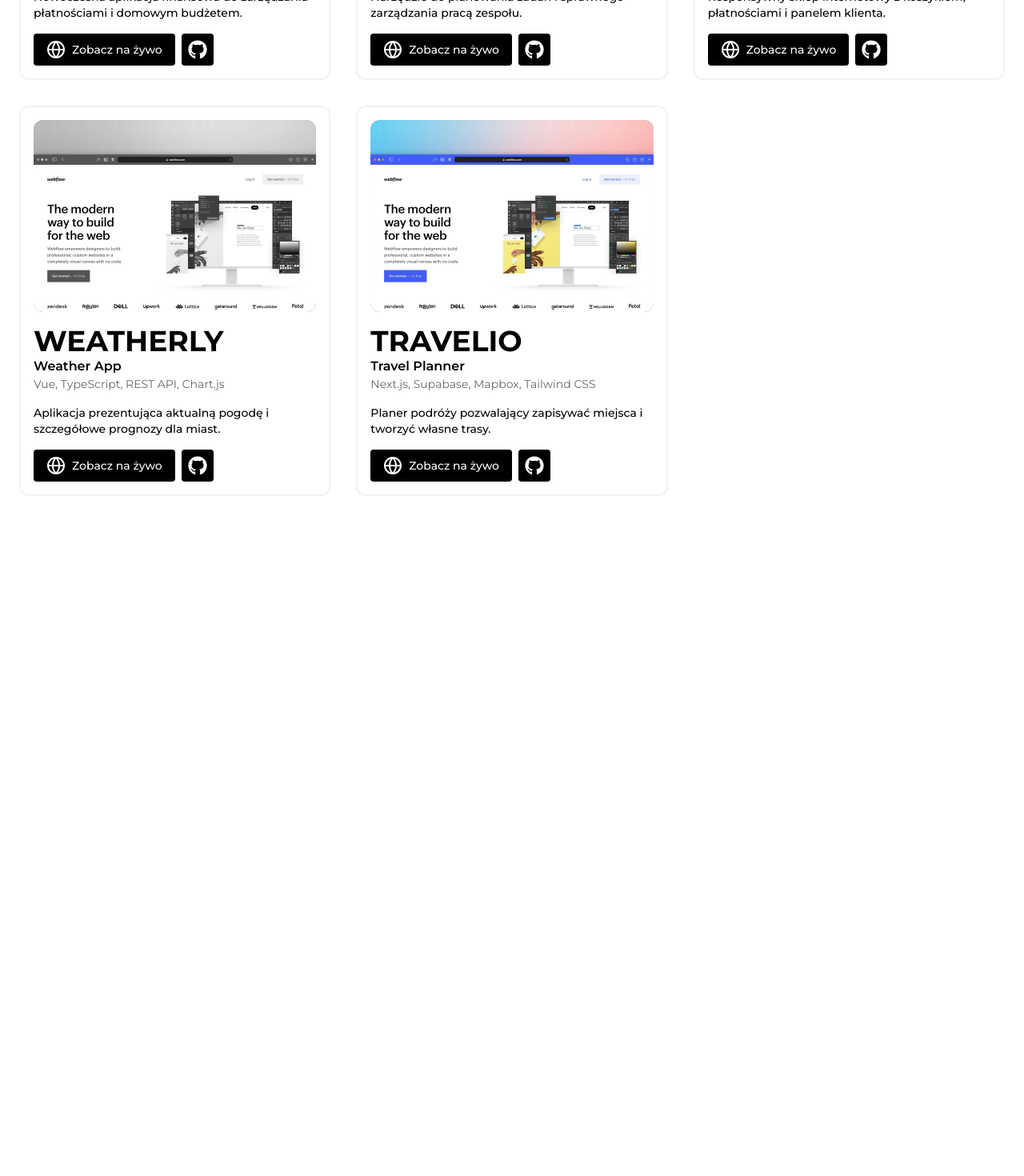
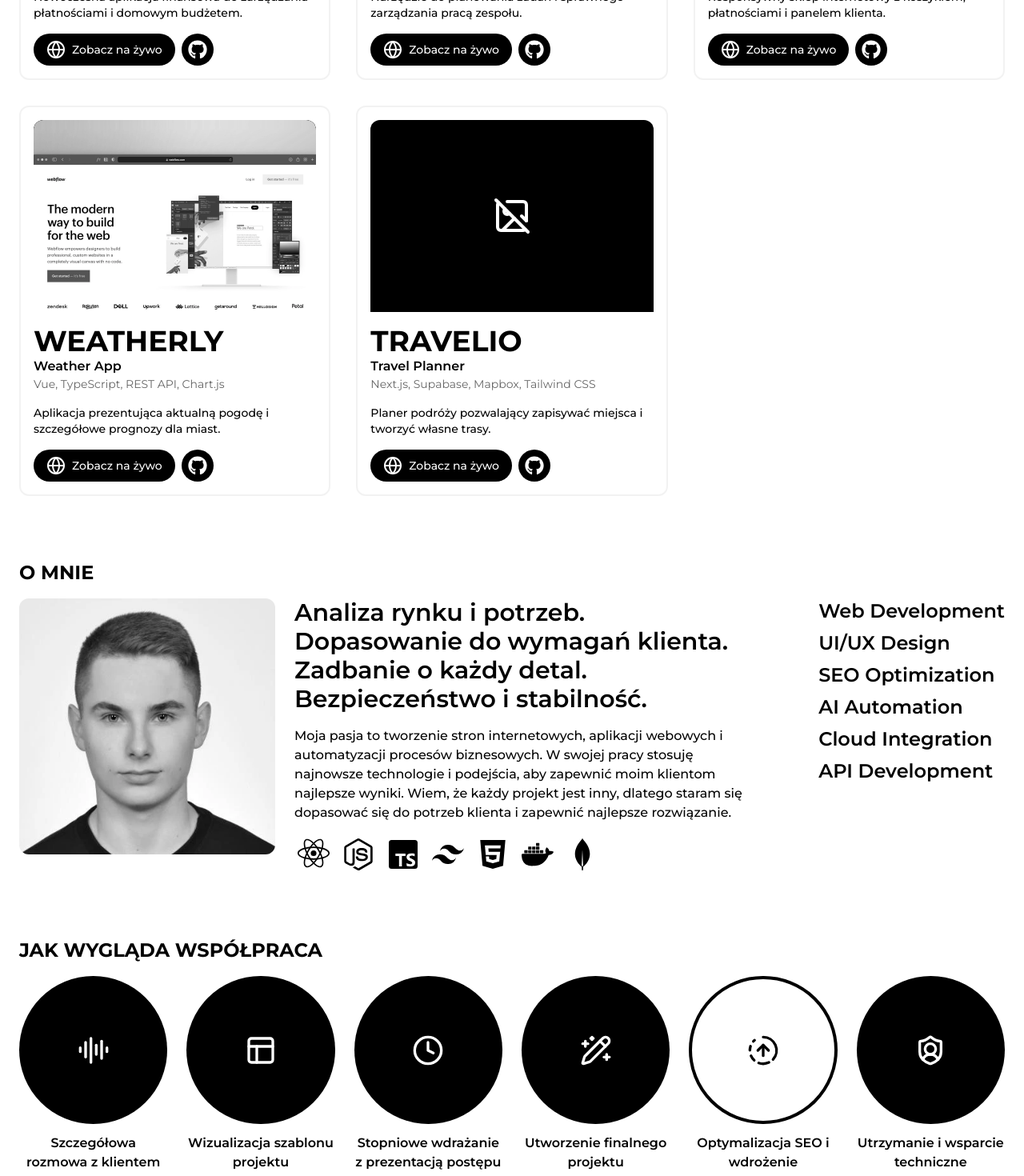
Before and after one commit to devkow77/DevkowWebsite, a React (Vite) app in the folder frontend/: page / in a window 1280 px wide. Shown: the part 960-2430 px from the top of the page at 80% size. Before the commit the page ends 1660 px from the top, so only its background shows below. Built offline with nearby package versions, Linux system fonts and the light colour scheme; a web font is replaced by a local one.

Commit message:
Utwórz sekcje Work

```diff
--- a/frontend/src/App.tsx
+++ b/frontend/src/App.tsx
@@ -1,5 +1,5 @@
 import { Navbar } from "./components/ui";
-import { Hero, Portfolio } from "./components/sections";
+import { Hero, Portfolio, About, Work } from "./components/sections";
 
 function App() {
   return (
@@ -8,6 +8,8 @@ function App() {
       <main className="space-y-10 md:space-y-20">
         <Hero />
         <Portfolio />
+        <About />
+        <Work />
       </main>
     </>
   );
--- a/frontend/src/components/sections/hero.tsx
+++ b/frontend/src/components/sections/hero.tsx
@@ -5,14 +5,15 @@ const Hero = () => {
     <section className="mt-10 md:mt-20">
       <Container className="flex w-full justify-between">
         <div className="space-y-3 md:space-y-6">
-          <h2 className="max-w-4xl text-4xl font-bold sm:text-5xl md:text-6xl">
+          <h2 className="max-w-4xl text-4xl font-bold md:text-5xl xl:text-6xl">
             KACPER KOWALSKI | Fullstack Developer & UI/UX Designer & AI
             Automation
           </h2>
           <p className="max-w-2xl text-sm font-medium md:text-base">
             Zajmuję się tworzeniem stron internetowych, aplikacji webowych i
-            automatyzacją procesów biznesowych. Absolwent Inżynier Uniwersytetu
-            Rzeszowskiego na kierunku Informatyka.
+            automatyzacją procesów biznesowych. Aktualnie jestem studentem 7
+            semestru 3.5 letnich studiów inżynierskich na kierunku Informatyka
+            na Uniwersytecie Rzeszowskim.
           </p>
         </div>
         <div>
--- a/frontend/src/components/sections/index.ts
+++ b/frontend/src/components/sections/index.ts
@@ -1,4 +1,6 @@
 import Hero from "./hero";
 import Portfolio from "./portfolio";
+import About from "./about";
+import Work from "./work";
 
-export { Hero, Portfolio };
+export { Hero, Portfolio, About, Work };
--- a/frontend/src/components/sections/portfolio.tsx
+++ b/frontend/src/components/sections/portfolio.tsx
@@ -53,7 +53,7 @@ const projects: Project[] = [
     technologies: ["Next.js", "Supabase", "Mapbox", "Tailwind CSS"],
     description:
       "Planer podróży pozwalający zapisywać miejsca i tworzyć własne trasy.",
-    image: "/color-website.webp",
+    image: "",
     liveUrl: "#",
     githubUrl: "#",
   },
@@ -61,9 +61,9 @@ const projects: Project[] = [
 
 const Portfolio = () => {
   return (
-    <section id="portfolio" className="mb-20">
+    <section id="portfolio">
       <Container>
-        <h2 className="mb-4 text-lg font-bold md:text-2xl">MOJE PORTFOLIO</h2>
+        <h3 className="mb-4 text-lg font-bold md:text-2xl">MOJE PORTFOLIO</h3>
         <div className="grid grid-cols-1 gap-8 sm:grid-cols-2 xl:grid-cols-3">
           {projects.map((project) => (
             <PortfolioCard key={project.id} project={project} />
--- /dev/null
+++ b/frontend/src/components/sections/work.tsx
@@ -0,0 +1,70 @@
+import { Container } from "../ui/index";
+import {
+  AudioLines,
+  PanelsTopLeft,
+  Clock,
+  PencilSparkles,
+  CircleFadingArrowUp,
+  ShieldUser,
+  type LucideIcon,
+} from "lucide-react";
+
+interface Step {
+  icon: LucideIcon;
+  title: string;
+}
+
+const steps: Step[] = [
+  {
+    icon: AudioLines,
+    title: "Szczegółowa rozmowa z klientem",
+  },
+  {
+    icon: PanelsTopLeft,
+    title: "Wizualizacja szablonu projektu",
+  },
+  {
+    icon: Clock,
+    title: "Stopniowe wdrażanie z prezentacją postępu",
+  },
+  {
+    icon: PencilSparkles,
+    title: "Utworzenie finalnego projektu",
+  },
+  {
+    icon: CircleFadingArrowUp,
+    title: "Optymalizacja SEO i wdrożenie",
+  },
+  {
+    icon: ShieldUser,
+    title: "Utrzymanie i wsparcie techniczne",
+  },
+];
+
+const Work = () => {
+  return (
+    <section id="praca" className="mb-40">
+      <Container>
+        <h3 className="mb-4 text-lg font-bold md:text-2xl">
+          JAK WYGLĄDA WSPÓŁPRACA
+        </h3>
+        <ul className="grid grid-cols-2 gap-4 text-center text-sm font-semibold sm:grid-cols-3 md:grid-cols-4 md:gap-6 md:text-base lg:grid-cols-5 xl:grid-cols-6">
+          {steps.map((step: Step, index: number) => (
+            <li key={index}>
+              <div
+                className={`mb-2 grid aspect-square place-items-center rounded-full bg-black text-white md:mb-3 ${index === 4 && "border-4 border-black bg-white text-black!"}`}
+              >
+                <step.icon className={`size-8 sm:size-10`} />
+              </div>
+              <p className={`mb-1 text-sm font-semibold md:text-base`}>
+                {step.title}
+              </p>
+            </li>
+          ))}
+        </ul>
+      </Container>
+    </section>
+  );
+};
+
+export default Work;
--- a/frontend/src/components/ui/navbar.tsx
+++ b/frontend/src/components/ui/navbar.tsx
@@ -1,6 +1,6 @@
 import { Container } from "./index";
 import { Menu, X } from "lucide-react";
-import { useState } from "react";
+import { useEffect, useState } from "react";
 
 interface Link {
   href: string;
@@ -25,6 +25,14 @@ const links: Link[] = [
 const Navbar = () => {
   const [isOpen, setIsOpen] = useState(false);
 
+  useEffect(() => {
+    document.body.style.overflow = isOpen ? "hidden" : "";
+
+    return () => {
+      document.body.style.overflow = "";
+    };
+  }, [isOpen]);
+
   return (
     <nav>
       <Container className="flex items-center justify-between p-6">
@@ -43,7 +51,7 @@ const Navbar = () => {
         </div>
         {isOpen ? (
           <div className="fixed top-0 left-0 z-10 flex h-full w-screen items-center justify-center bg-white shadow-xl">
-            <ul className="flex flex-col gap-4 font-medium">
+            <ul className="flex flex-col gap-4 text-lg font-semibold">
               {links.map((link) => (
                 <li key={link.href}>
                   <a href={link.href}>{link.label}</a>
--- a/frontend/src/components/ui/portfolio-card.tsx
+++ b/frontend/src/components/ui/portfolio-card.tsx
@@ -1,24 +1,28 @@
 import { FaGithub } from "react-icons/fa";
-import { Globe } from "lucide-react";
+import { Globe, ImageOff } from "lucide-react";
 import type { Project } from "../../types/types";
 
 const PortfolioCard = ({ project }: { project: Project }) => {
   return (
     <section
       aria-label={`Projekt ${project.title}`}
-      className="min-h-80 min-w-60 flex-1 cursor-pointer space-y-2 rounded-xl border-black/5 bg-white transition-shadow duration-300 lg:space-y-4 lg:border-2 lg:p-4 lg:hover:shadow-xl"
+      className="group cursor-pointer space-y-2 rounded-xl transition-shadow duration-300 lg:space-y-4 lg:border-2 lg:border-black/5 lg:p-4 lg:hover:shadow-xl"
     >
-      <div className="relative h-50 w-full overflow-hidden rounded-xl bg-black/40 xl:h-60">
-        <img
-          src={project.image}
-          alt={project.title}
-          className="absolute size-full rounded-xl object-cover object-center transition-all duration-300 hover:scale-105"
-        />
+      <div className="relative grid h-50 w-full place-items-center overflow-hidden rounded-tl-xl rounded-tr-xl bg-black xl:h-60">
+        {project.image ? (
+          <img
+            src={project.image}
+            alt={project.title}
+            className="absolute size-full rounded-tl-xl rounded-tr-xl object-cover object-center transition-transform duration-300 group-hover:scale-105"
+          />
+        ) : (
+          <ImageOff className="size-10 text-white xl:size-12" />
+        )}
       </div>
 
       <div>
-        <h3 className="text-2xl font-bold lg:text-4xl">{project.title}</h3>
-        <h4 className="font-semibold">{project.category}</h4>
+        <h4 className="text-2xl font-bold lg:text-4xl">{project.title}</h4>
+        <h5 className="font-semibold">{project.category}</h5>
         <p className="text-sm opacity-60">{project.technologies.join(", ")}</p>
       </div>
 
@@ -27,14 +31,14 @@ const PortfolioCard = ({ project }: { project: Project }) => {
       <div className="flex items-center gap-x-2 text-white">
         <a
           href={project.liveUrl}
-          className="flex h-10 items-center gap-x-2 rounded-sm bg-black px-4 text-sm font-medium text-white"
+          className="flex h-10 items-center gap-x-2 rounded-4xl bg-black px-4 text-sm font-medium text-white"
         >
           <Globe /> Zobacz na żywo
         </a>
         <a
           href={project.githubUrl}
           aria-label={`Kod źródłowy projektu ${project.title}`}
-          className="grid size-10 place-items-center rounded-sm bg-black text-2xl text-white"
+          className="grid size-10 place-items-center rounded-full bg-black text-2xl text-white"
         >
           <FaGithub />
         </a>
--- a/frontend/src/index.css
+++ b/frontend/src/index.css
@@ -3,3 +3,7 @@
 body {
   font-family: "Montserrat", sans-serif;
 }
+
+html {
+  scroll-behavior: smooth;
+}
```
